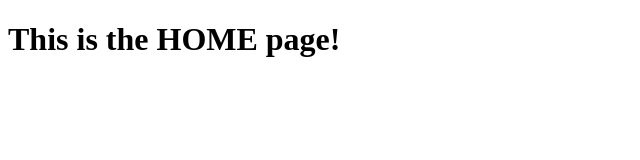
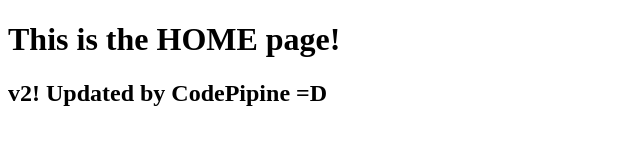
Before and after one commit to RMCampos/aws-s3-pipeline, a plain HTML site: page index.html in a window 1280 px wide. Shown: the whole page, without its empty margins (0-640 px from the left). Drawn offline with Linux system fonts and the light colour scheme.

Commit message:
feat: update add v2 subtitle

```diff
--- a/index.html
+++ b/index.html
@@ -7,5 +7,6 @@
 </head>
 <body>
   <h1>This is the HOME page!</h1>
+  <h2>v2! Updated by CodePipine =D</h2>
 </body>
 </html>
```
